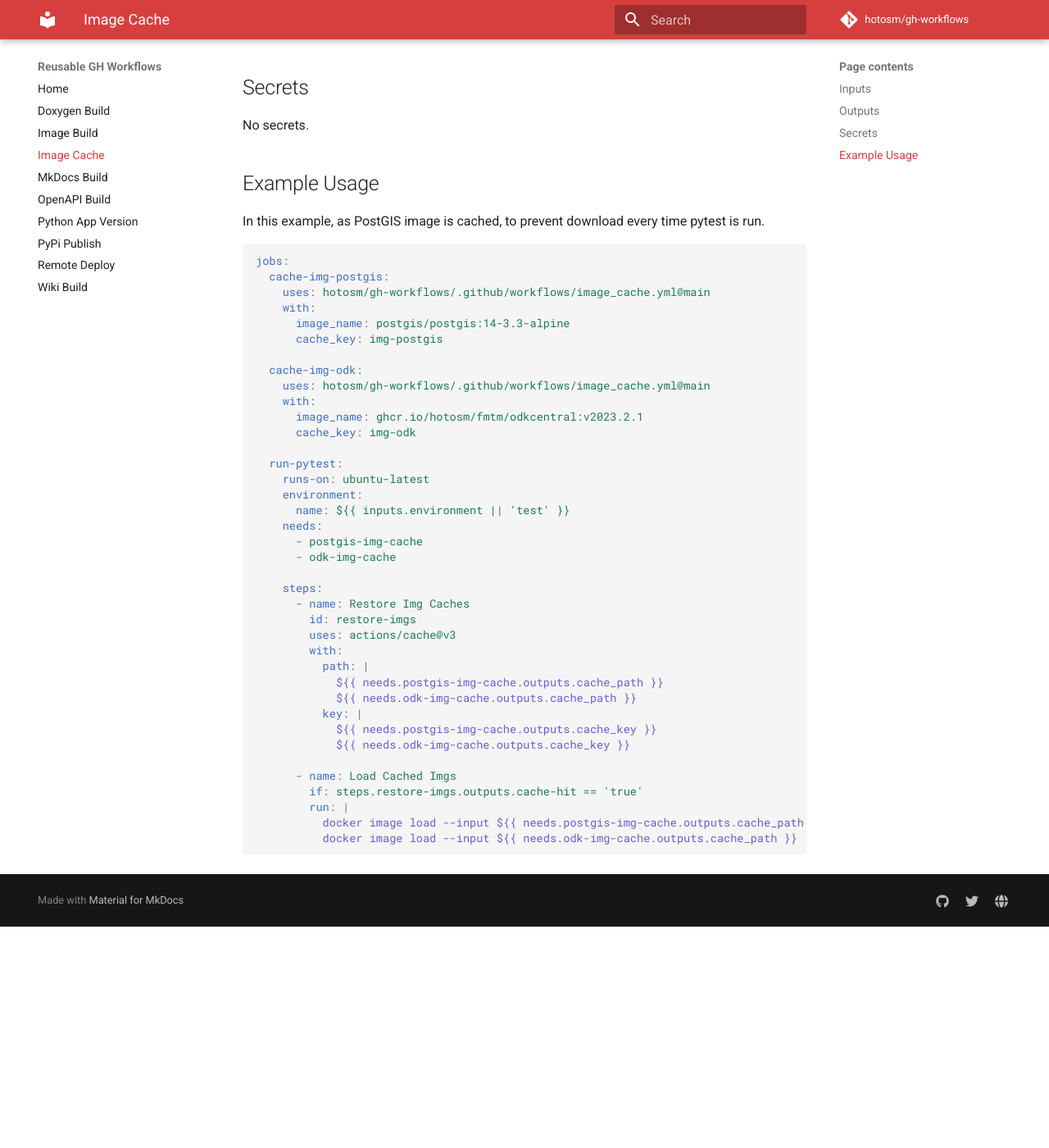
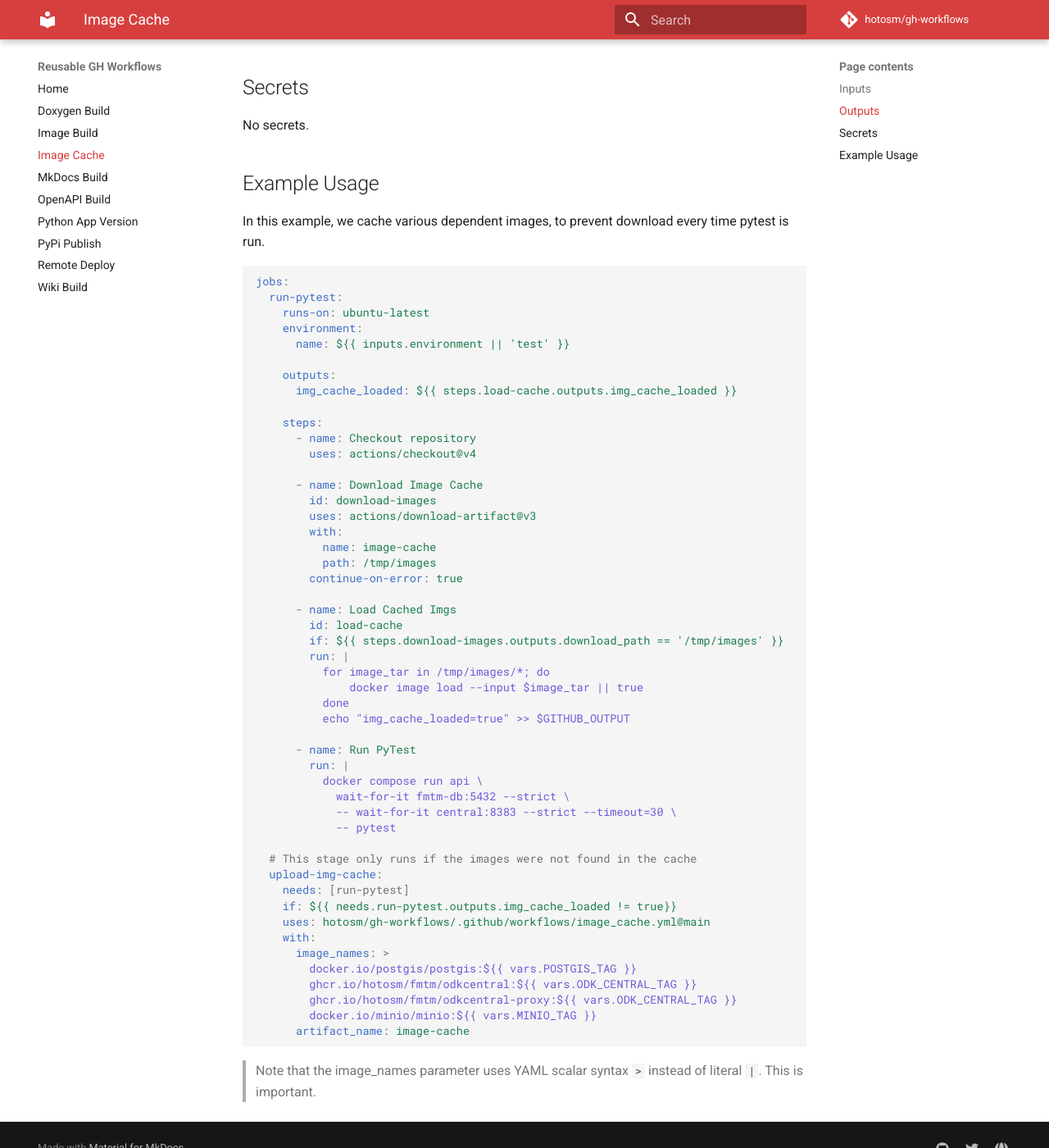
Before and after one commit to hotosm/gh-workflows, an MkDocs documentation site: the page built from docs/image_cache.md, in a window 1280 px wide and 1400 px high, scrolled down 815 px. Shown: the whole window at 82% size. Built offline with MkDocs 1.6.1 and Material for MkDocs 9.7.7, drawn with Linux system fonts in a browser that asks for light colours; comment, search, counter and statistics services are not loaded; before the commit the page ends 1945 px from its top, so only the background shows below that.

Commit message:
fix: use scalar over literal for image listing

````diff
--- a/docs/image_cache.md
+++ b/docs/image_cache.md
@@ -41,46 +41,60 @@
 
 ## Example Usage
 
-In this example, as PostGIS image is cached, to
+In this example, we cache various dependent images, to
 prevent download every time pytest is run.
 
 ```yaml
 jobs:
-  cache-img-postgis:
-    uses: hotosm/gh-workflows/.github/workflows/image_cache.yml@main
-    with:
-      image_name: postgis/postgis:14-3.3-alpine
-      cache_key: img-postgis
-
-  cache-img-odk:
-    uses: hotosm/gh-workflows/.github/workflows/image_cache.yml@main
-    with:
-      image_name: ghcr.io/hotosm/fmtm/odkcentral:v2023.2.1
-      cache_key: img-odk
-
   run-pytest:
     runs-on: ubuntu-latest
     environment:
       name: ${{ inputs.environment || 'test' }}
-    needs:
-      - postgis-img-cache
-      - odk-img-cache
+
+    outputs:
+      img_cache_loaded: ${{ steps.load-cache.outputs.img_cache_loaded }}
 
     steps:
-      - name: Restore Img Caches
-        id: restore-imgs
-        uses: actions/cache@v3
+      - name: Checkout repository
+        uses: actions/checkout@v4
+
+      - name: Download Image Cache
+        id: download-images
+        uses: actions/download-artifact@v3
         with:
-          path: |
-            ${{ needs.postgis-img-cache.outputs.cache_path }}
-            ${{ needs.odk-img-cache.outputs.cache_path }}
-          key: |
-            ${{ needs.postgis-img-cache.outputs.cache_key }}
-            ${{ needs.odk-img-cache.outputs.cache_key }}
+          name: image-cache
+          path: /tmp/images
+        continue-on-error: true
 
       - name: Load Cached Imgs
-        if: steps.restore-imgs.outputs.cache-hit == 'true'
+        id: load-cache
+        if: ${{ steps.download-images.outputs.download_path == '/tmp/images' }}
         run: |
-          docker image load --input ${{ needs.postgis-img-cache.outputs.cache_path }} || true
-          docker image load --input ${{ needs.odk-img-cache.outputs.cache_path }} || true
+          for image_tar in /tmp/images/*; do
+              docker image load --input $image_tar || true
+          done
+          echo "img_cache_loaded=true" >> $GITHUB_OUTPUT
+
+      - name: Run PyTest
+        run: |
+          docker compose run api \
+            wait-for-it fmtm-db:5432 --strict \
+            -- wait-for-it central:8383 --strict --timeout=30 \
+            -- pytest
+
+  # This stage only runs if the images were not found in the cache
+  upload-img-cache:
+    needs: [run-pytest]
+    if: ${{ needs.run-pytest.outputs.img_cache_loaded != true}}
+    uses: hotosm/gh-workflows/.github/workflows/image_cache.yml@main
+    with:
+      image_names: >
+        docker.io/postgis/postgis:${{ vars.POSTGIS_TAG }}
+        ghcr.io/hotosm/fmtm/odkcentral:${{ vars.ODK_CENTRAL_TAG }}
+        ghcr.io/hotosm/fmtm/odkcentral-proxy:${{ vars.ODK_CENTRAL_TAG }}
+        docker.io/minio/minio:${{ vars.MINIO_TAG }}
+      artifact_name: image-cache
 ```
+
+> Note that the image_names parameter uses YAML scalar
+> syntax `>` instead of literal `|`. This is important.
````
Also changed, not shown: 1 other file.
